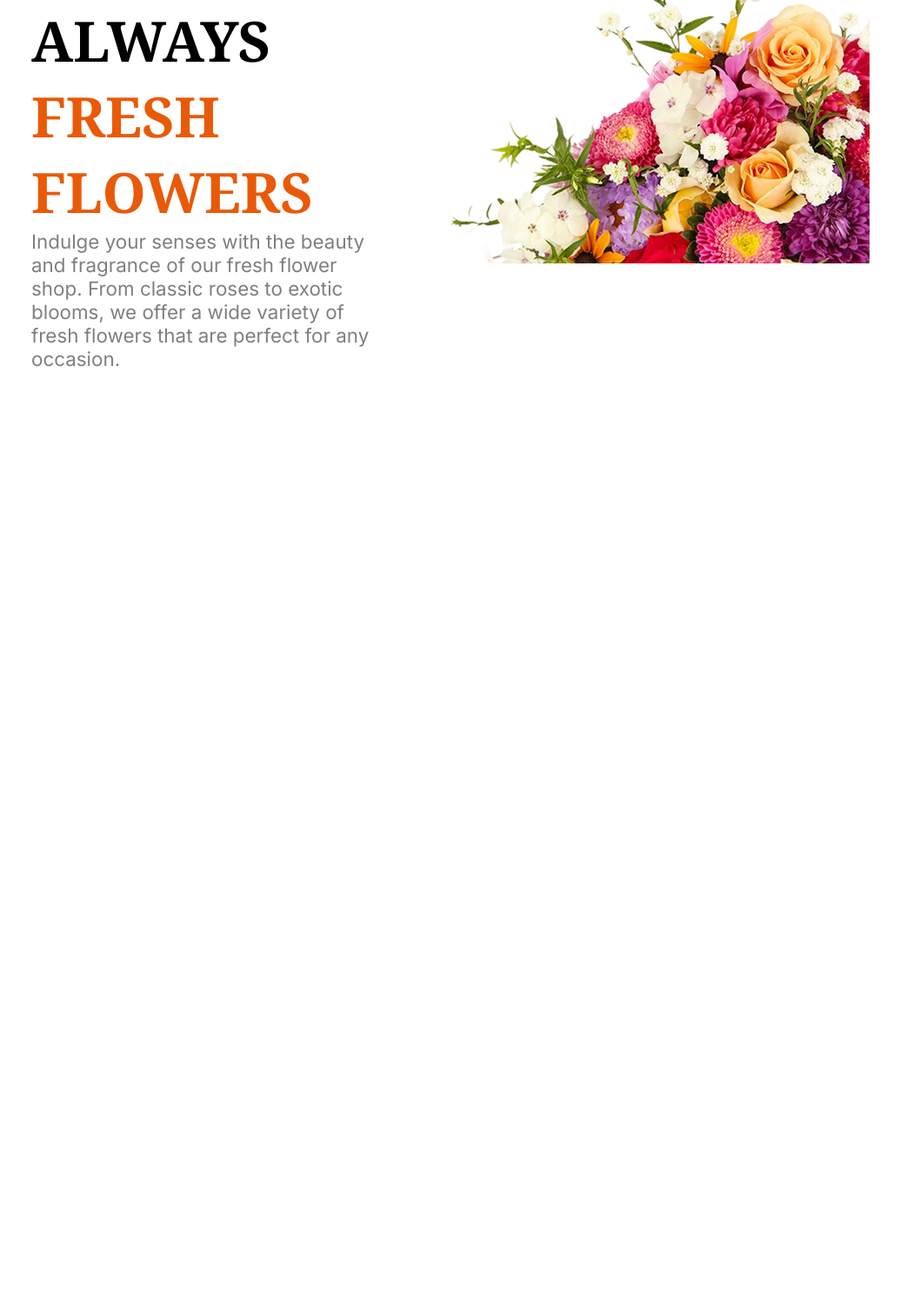
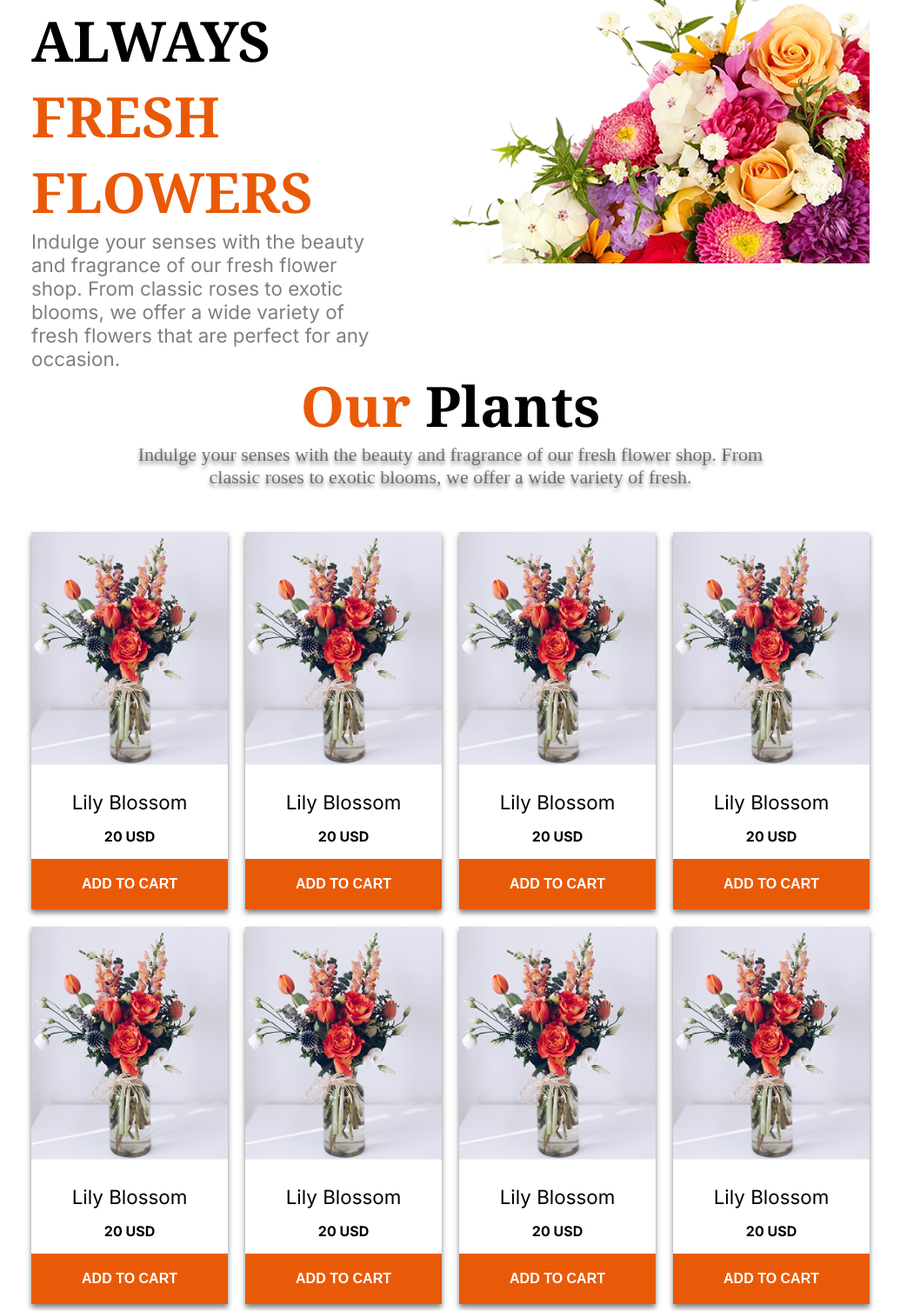
Before and after one commit to mdsifat-dev/B12A02_Flower_Market, a plain HTML site: page index.html in a window 1280 px wide. Shown: the part 285-1793 px from the top of the page at 87% size, without its empty margins (122-1157 px from the left). Before the commit the page ends 800 px from the top, so only its background shows below. Drawn offline with Linux system fonts and the light colour scheme.

Commit message:
added our plants section and 8 cards. Also made it mobile responsive

```diff
--- a/index.html
+++ b/index.html
@@ -58,6 +58,71 @@
           class="banner-image"
         />
       </section>
+
+      <!-- Our Plants section  -->
+      <section class="our-plants common-margin">
+        <div class="our-plants-info">
+          <div class="our-plants-title noto-serif bold">
+            <span class="text-primary">Our</span> Plants
+          </div>
+          <div class="our-plants-description gray-2">
+            Indulge your senses with the beauty and fragrance of our fresh
+            flower shop. From <br />
+            classic roses to exotic blooms, we offer a wide variety of fresh.
+          </div>
+        </div>
+
+        <div class="card-container inter">
+          <div class="card">
+            <img src="./assets/sample-flower-image.png" alt="Lily Blossom" />
+            <p class="product-name">Lily Blossom</p>
+            <p class="bold">20 USD</p>
+            <button>ADD TO CART</button>
+          </div>
+          <div class="card">
+            <img src="./assets/sample-flower-image.png" alt="Lily Blossom" />
+            <p class="product-name">Lily Blossom</p>
+            <p class="bold">20 USD</p>
+            <button>ADD TO CART</button>
+          </div>
+          <div class="card">
+            <img src="./assets/sample-flower-image.png" alt="Lily Blossom" />
+            <p class="product-name">Lily Blossom</p>
+            <p class="bold">20 USD</p>
+            <button>ADD TO CART</button>
+          </div>
+          <div class="card">
+            <img src="./assets/sample-flower-image.png" alt="Lily Blossom" />
+            <p class="product-name">Lily Blossom</p>
+            <p class="bold">20 USD</p>
+            <button>ADD TO CART</button>
+          </div>
+          <div class="card">
+            <img src="./assets/sample-flower-image.png" alt="Lily Blossom" />
+            <p class="product-name">Lily Blossom</p>
+            <p class="bold">20 USD</p>
+            <button>ADD TO CART</button>
+          </div>
+          <div class="card">
+            <img src="./assets/sample-flower-image.png" alt="Lily Blossom" />
+            <p class="product-name">Lily Blossom</p>
+            <p class="bold">20 USD</p>
+            <button>ADD TO CART</button>
+          </div>
+          <div class="card">
+            <img src="./assets/sample-flower-image.png" alt="Lily Blossom" />
+            <p class="product-name">Lily Blossom</p>
+            <p class="bold">20 USD</p>
+            <button>ADD TO CART</button>
+          </div>
+          <div class="card">
+            <img src="./assets/sample-flower-image.png" alt="Lily Blossom" />
+            <p class="product-name">Lily Blossom</p>
+            <p class="bold">20 USD</p>
+            <button>ADD TO CART</button>
+          </div>
+        </div>
+      </section>
     </main>
 
     <footer></footer>
--- a/styles/style.css
+++ b/styles/style.css
@@ -33,7 +33,7 @@
   margin: 0 150px;
 }
 
-/* Navbar styles */
+/* Navbar styles starts */
 .navbar {
   display: flex;
   justify-content: space-between;
@@ -49,8 +49,9 @@
 .nav-contents li {
   margin-right: 48px;
 }
+/* Navbar styles ends  */
 
-/* Banner Styles */
+/* Banner Styles starts */
 .banner {
   display: flex;
   justify-content: space-between;
@@ -70,10 +71,75 @@
 .banner-description {
   font-size: 1.4rem;
 }
+/* Banner Styles ends */
+
+/* Our plants and cards  */
+.our-plants {
+  text-align: center;
+}
+/* .our-plants-info {
+  text-align: center;
+} */
+
+.our-plants-title {
+  font-size: 4rem;
+  gap: 16px;
+}
+
+.our-plants-description {
+  text-align: center;
+  text-shadow: 0 4px 4px rgba(0, 0, 0, 0.5);
+  font-size: 1.375rem;
+  margin-bottom: 50px;
+}
+
+.card-container {
+  display: grid;
+  grid-template-columns: repeat(4, 1fr);
+  gap: 20px;
+}
+
+.card {
+  box-shadow: 0 4px 6px rgba(0, 0, 0, 0.5);
+}
+
+.card img {
+  width: 100%;
+  height: auto;
+}
+
+.card h3 {
+  font-size: 1.5rem;
+  margin: 10px 0;
+}
+
+.product-name {
+  font-size: 1.4rem;
+  margin-bottom: 10px;
+}
+
+.card button {
+  background-color: #e95a08;
+  color: white;
+  width: 100%;
+  padding-top: 20px;
+  padding-bottom: 20px;
+  border: none;
+  text-align: center;
+  align-items: center;
+  font-size: 1rem;
+  font-weight: 600;
+  cursor: pointer;
+}
+/* Our plants and cards Ends */
 
 /* Responsive Design for Mobile */
 @media screen and (max-width: 576px) {
+  body {
+    margin: 0;
+  }
   /* Responsive Navbar  */
+
   .hidden {
     display: none;
   }
@@ -82,10 +148,9 @@
     margin: 0;
   }
 
-  .common-margin {
+  .navbar {
     margin: 28px 16px;
   }
-
   .nav-logo {
     max-width: 63px;
     max-height: 38px;
@@ -94,16 +159,18 @@
   /* Responsive banner  */
   .banner {
     flex-direction: column-reverse;
+    margin: 0;
   }
 
   .banner-image {
-    width: 110%;
+    width: 100%;
     margin-bottom: 28px;
   }
 
   .banner-info {
     max-width: auto;
     max-height: 147px;
+    margin: 28px 16px;
   }
   .banner-title {
     font-size: 1.5rem;
@@ -111,6 +178,27 @@
   }
 
   .banner-description {
-    font-size: 1rem;
+    font-size: 0.875rem;
+  }
+
+  /* Responsive card section  */
+  .our-plants {
+    margin: 0;
+  }
+
+  .our-plants-title {
+    font-size: 1.5rem;
+    margin-top: 65px;
+  }
+
+  .our-plants-description {
+    text-shadow: none;
+    padding: 0 28px;
+    text-size-adjust: 85%;
+  }
+
+  .card-container {
+    grid-template-columns: repeat(2, 1fr);
+    margin: auto 15px;
   }
 }
```
